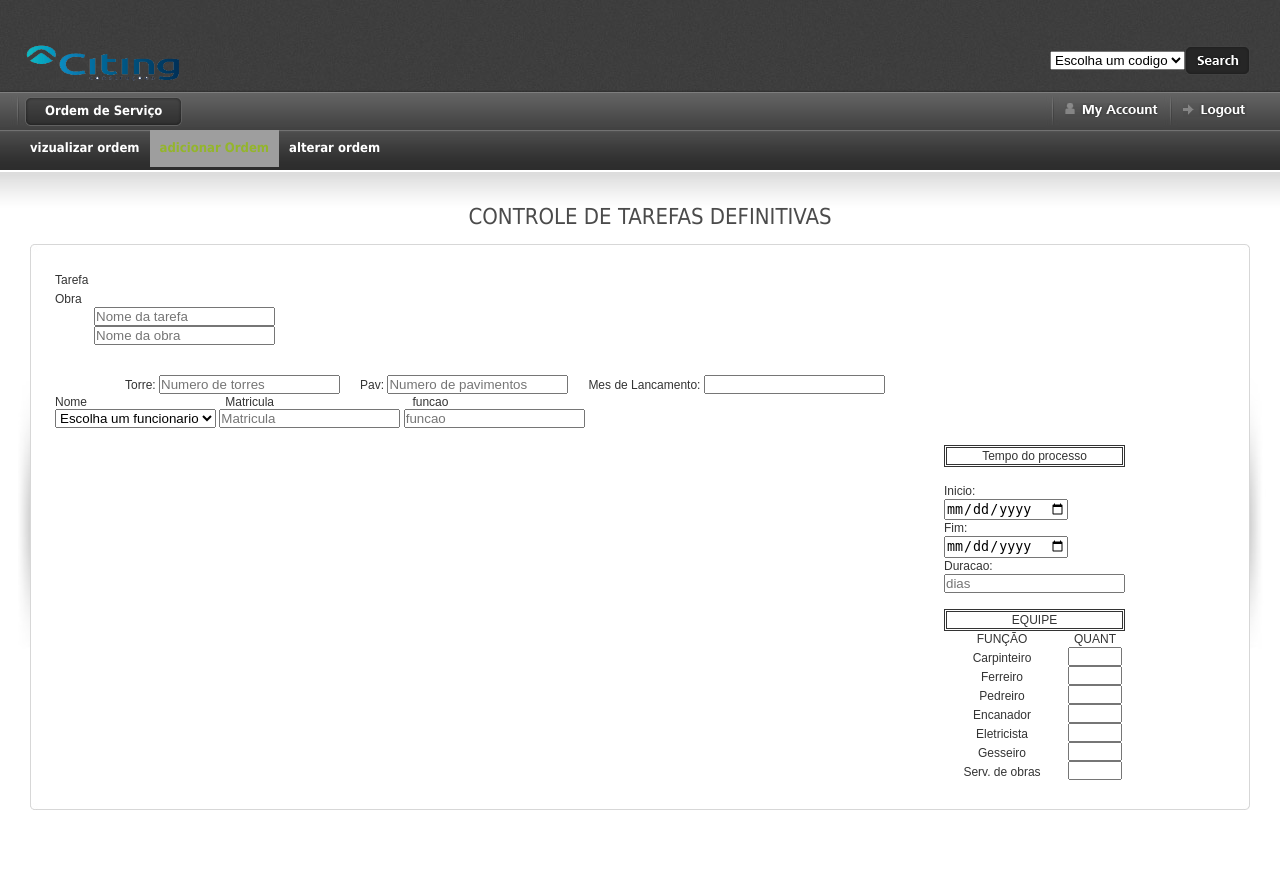
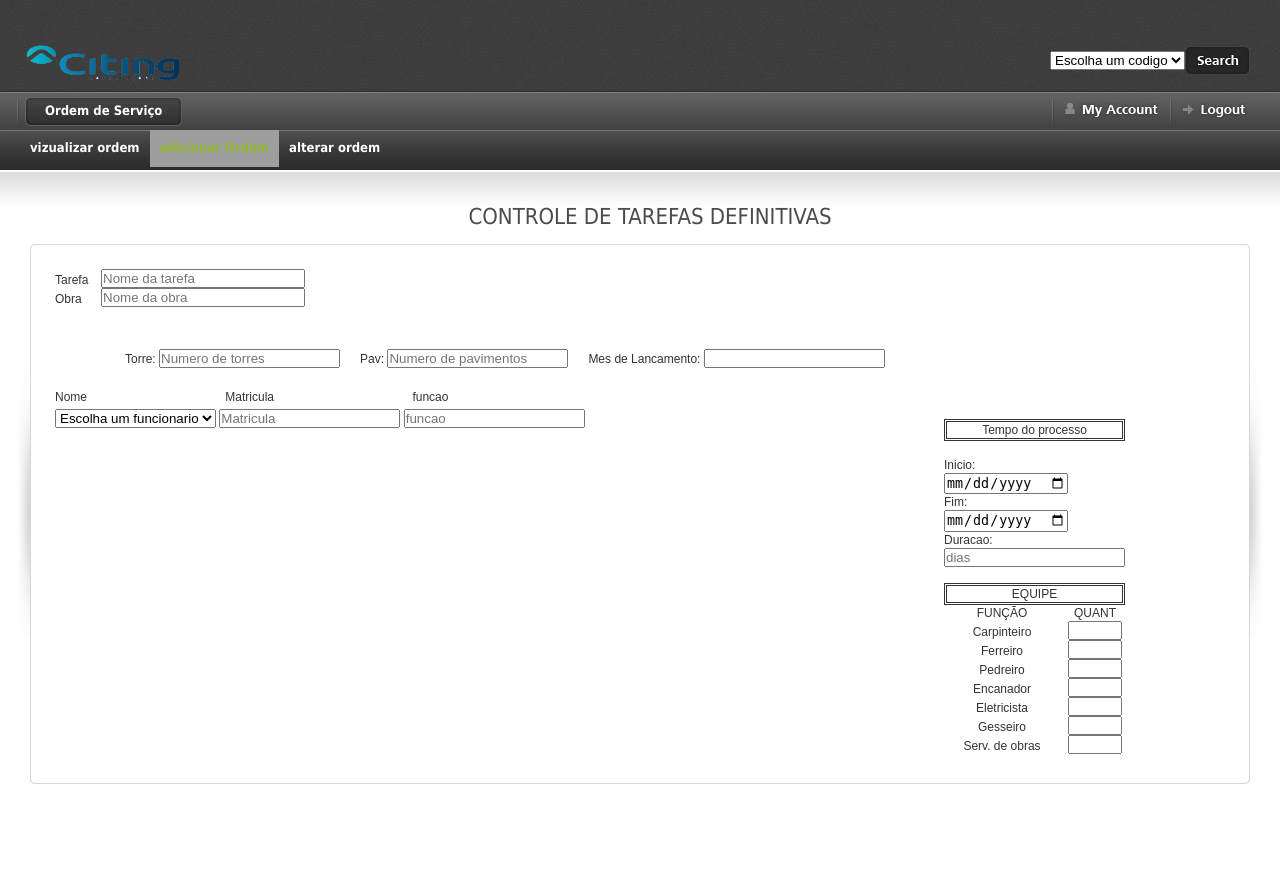
Before and after one commit to rogerioaugusto/EncorpGabriel, a PHP site: page / in a window 1280 px wide. Shown: the top 880 px of the page. Run offline with PHP 8.4, Linux system fonts and the light colour scheme; data that the repository does not hold is empty; some libraries are stand-ins or nearby versions; grey boxes are pictures that could not be loaded.

Commit message:
Correção
corrigindo o problema de tamanho do tarefa

```diff
--- a/Code/view/CSS/screen.css
+++ b/Code/view/CSS/screen.css
@@ -1624,8 +1624,10 @@ ul#menutextcabe {
 ul#inputcabe{
     list-style-type: none;
     float: right;
-    margin-right: 180px;
-}
+    margin-right: 150px;
+}
+
+#inputcabe input{width: 200px;}
 
 ul#resto{float:left; display: inline-flex; list-style-type: none; margin-left: 70px;margin-top: 30px}
 
```
